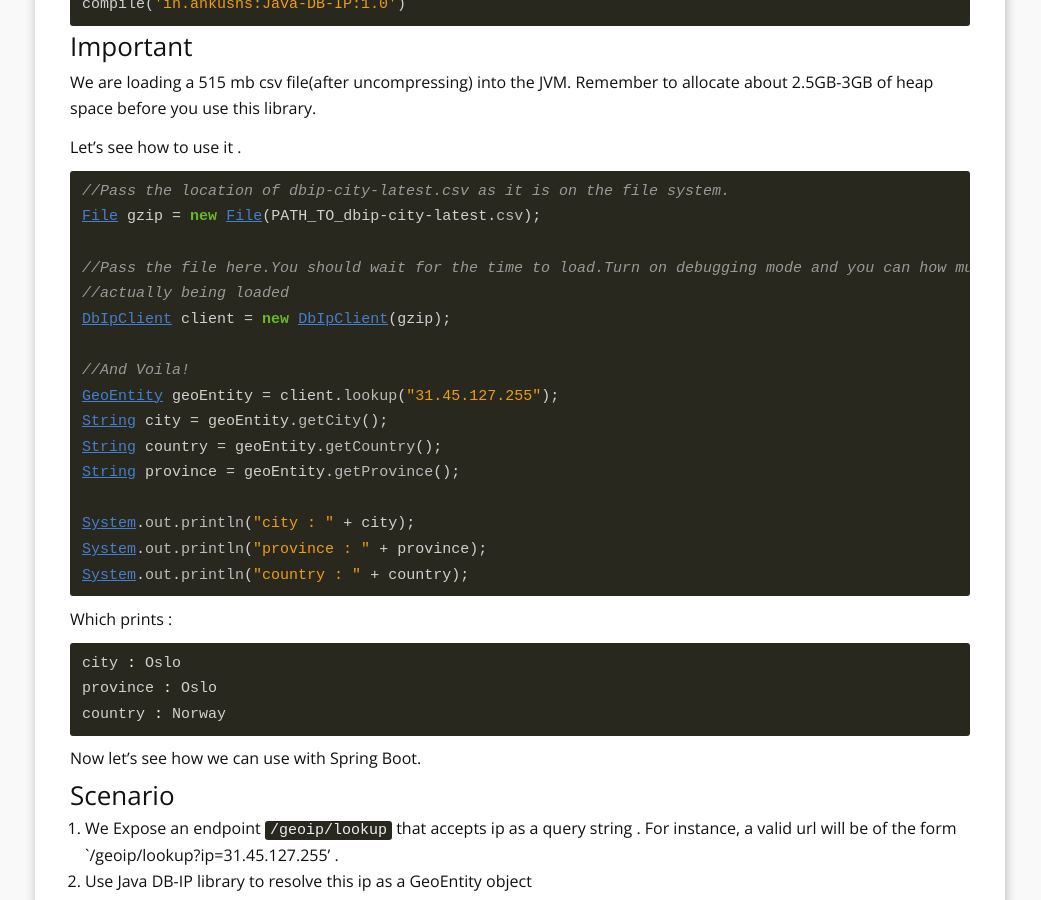
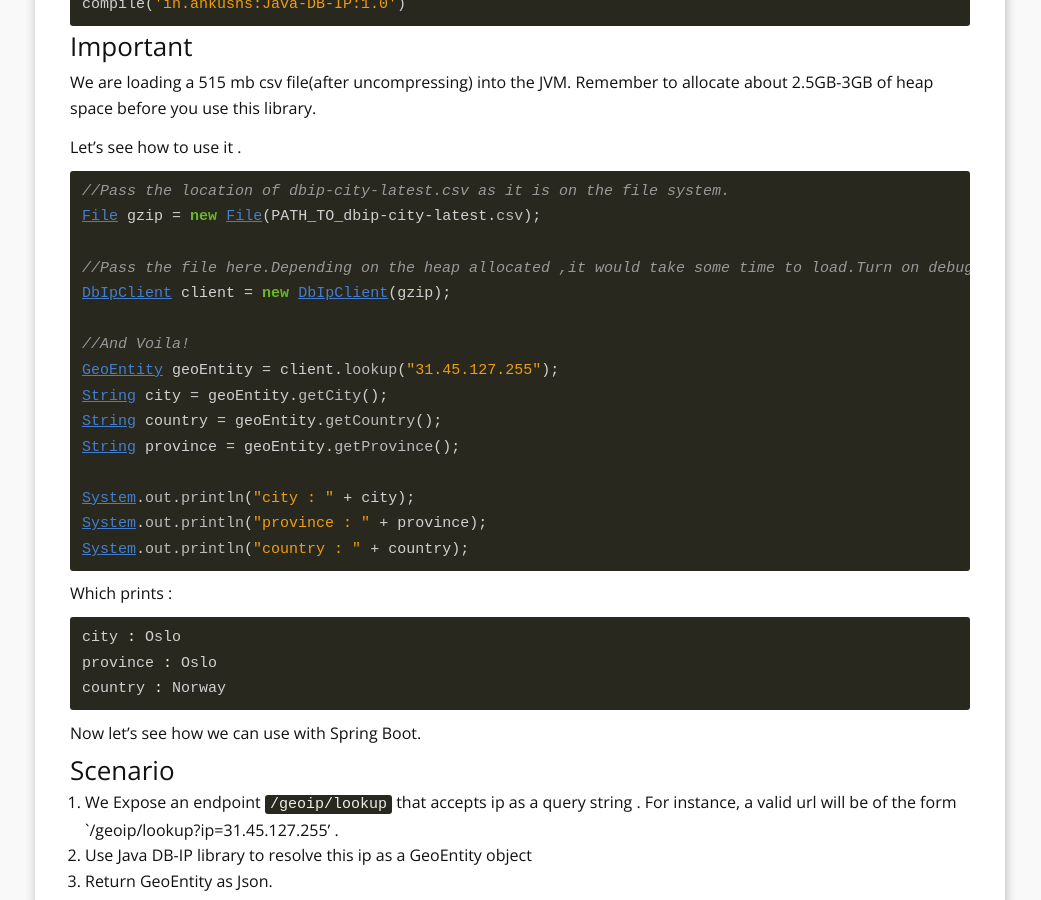
Before and after one commit to Ankush1992/Ankush1992.github.io, a Jekyll site: the page built from _posts/2016-05-12-java-db-ip.md, in a window 1280 px wide and 900 px high, scrolled down 923 px. Shown: the whole window, without its empty margins (120-1161 px from the left). Built offline with Jekyll 4.4.1, drawn with Linux system fonts in a browser that asks for light colours; nearby versions of some CDN libraries; comment, search, counter and statistics services are not loaded.

Commit message:
Better grammar ,I suppose, genius ?

```diff
--- a/_posts/2016-05-12-java-db-ip.md
+++ b/_posts/2016-05-12-java-db-ip.md
@@ -40,8 +40,7 @@
 //Pass the location of dbip-city-latest.csv as it is on the file system.
 File gzip = new File(PATH_TO_dbip-city-latest.csv);
 
-//Pass the file here.You should wait for the time to load.Turn on debugging mode and you can how much the file has been loaded while it is
-//actually being loaded
+//Pass the file here.Depending on the heap allocated ,it would take some time to load.Turn on debugging mode and you can how much the file at each point of time.
 DbIpClient client = new DbIpClient(gzip);
 
 //And Voila!
```
